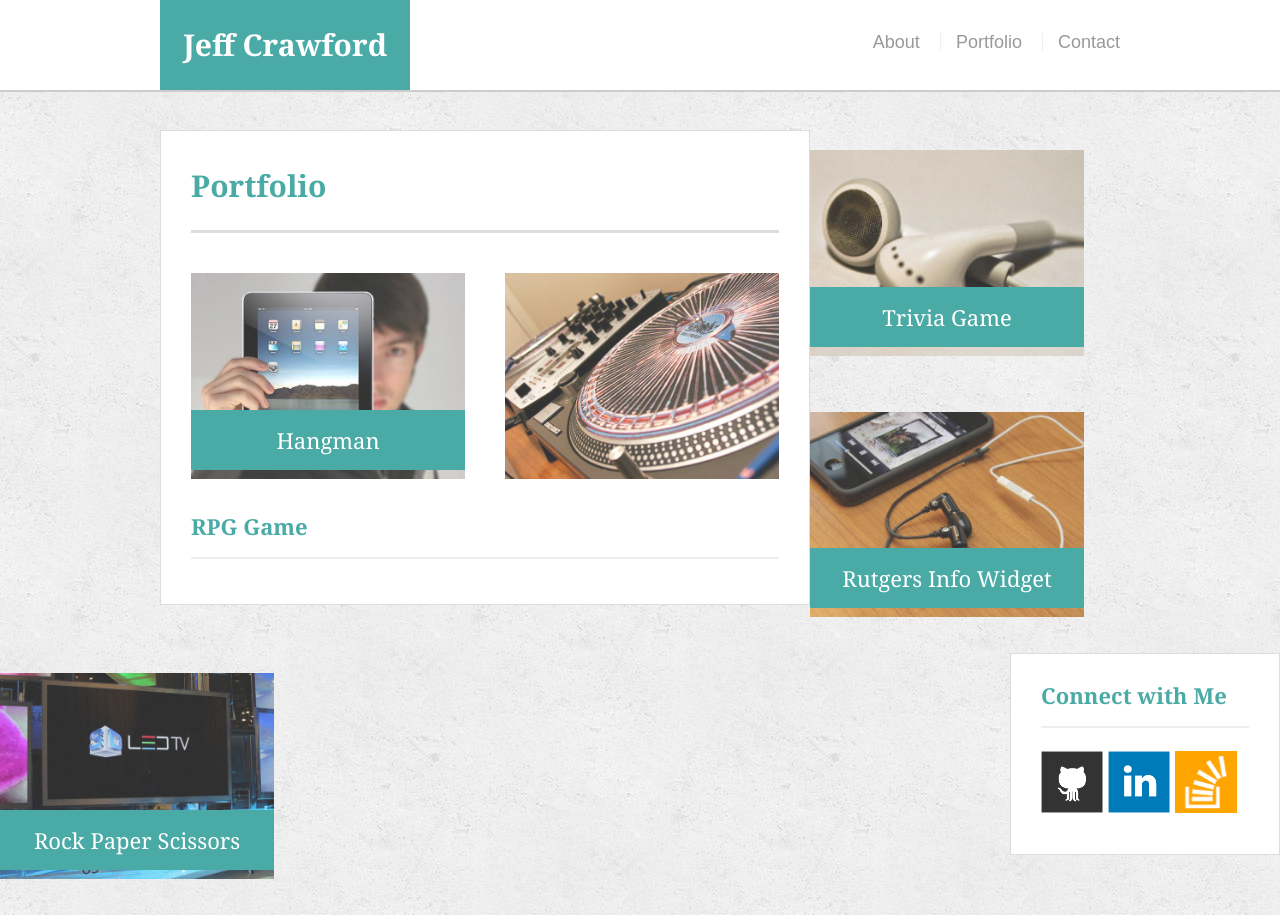
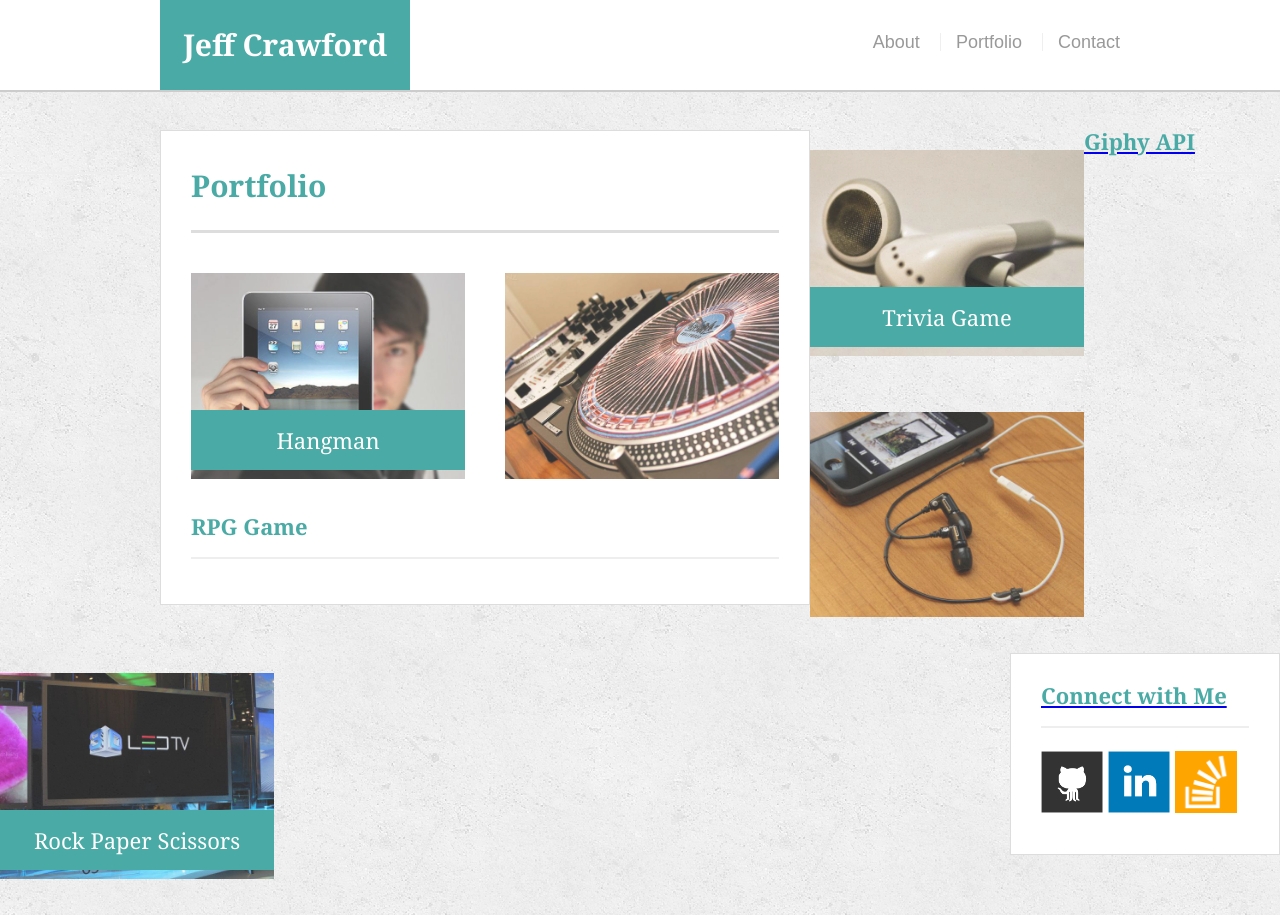
Before and after one commit to JeffreyCrawford/Responsive-Portfolio, a plain HTML site: page portfolio.html in a window 1280 px wide. Shown: the top 915 px of the page. Drawn offline with Linux system fonts and the light colour scheme.

Commit message:
added giphy api project

```diff
--- a/portfolio.html
+++ b/portfolio.html
@@ -42,9 +42,9 @@
         <h3>Trivia Game</h3>
       </div>
       <div class="work">
-        <img src="assets/images/technics-q-c-640-480-7.jpg" alt="Rutgers Info Widget">
+        <a href="https://github.com/JeffreyCrawford/GiphyAPI"><img src="assets/images/technics-q-c-640-480-7.jpg" alt="Giphy API"></div>
 
-        <h3>Rutgers Info Widget</h3>
+        <h3>Giphy API</h3>
       </div>
       <div class="work">
         <img src="assets/images/technics-q-c-640-480-9.jpg" alt="Rock Paper Scissors">
```
